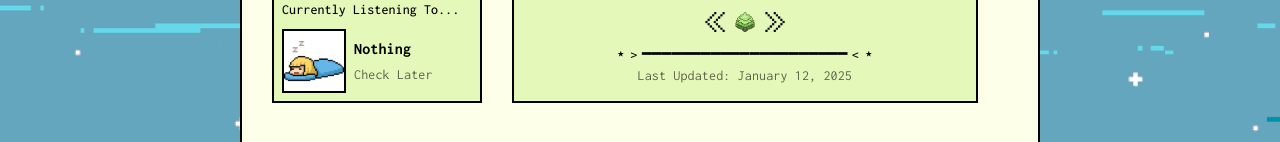
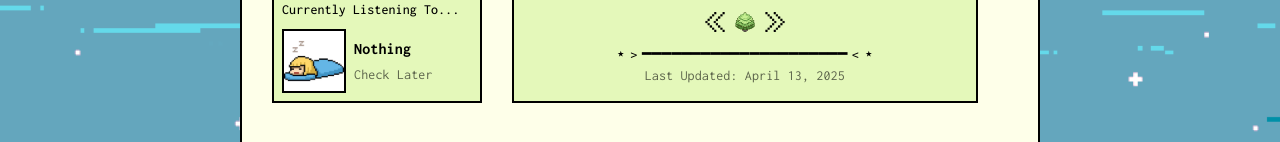
Before and after one commit to ChickanWang/Portfolio, a React (Create React App) app: page / in a window 1280 px wide. Shown: the part 523-665 px from the top of the page. Built offline with nearby package versions, Linux system fonts and the light colour scheme; no server answers.

Commit message:
04-13-2025: Added Vercel Analytics

```diff
--- a/package.json
+++ b/package.json
@@ -10,6 +10,7 @@
     "@testing-library/jest-dom": "^5.17.0",
     "@testing-library/react": "^13.4.0",
     "@testing-library/user-event": "^13.5.0",
+    "@vercel/analytics": "^1.5.0",
     "buffer": "^6.0.3",
     "dotenv": "^16.4.5",
     "react": "^18.3.1",
@@ -42,5 +43,8 @@
       "last 1 firefox version",
       "last 1 safari version"
     ]
+  },
+  "devDependencies": {
+    "typescript": "^4.9.5"
   }
 }
--- a/src/App.js
+++ b/src/App.js
@@ -1,5 +1,6 @@
 import React from 'react';
 import {BrowserRouter as Router, Route, Routes} from 'react-router-dom';
+import { Analytics } from '@vercel/analytics/react';
 import Home from './pages/Home';
 
 
@@ -9,6 +10,7 @@ function App() {
       <Routes>
         <Route exact path = "/" element = {<Home />} />
       </Routes>
+      <Analytics />
     </Router>
   );
 }
--- a/src/components/About.js
+++ b/src/components/About.js
@@ -186,7 +186,7 @@ function About() {
                             marginBottom: 'auto'
                         }}
                     >
-                        Last Updated: January 12, 2025
+                        Last Updated: April 13, 2025
                     </Typography>
                 </Box>
             </Box>
```
